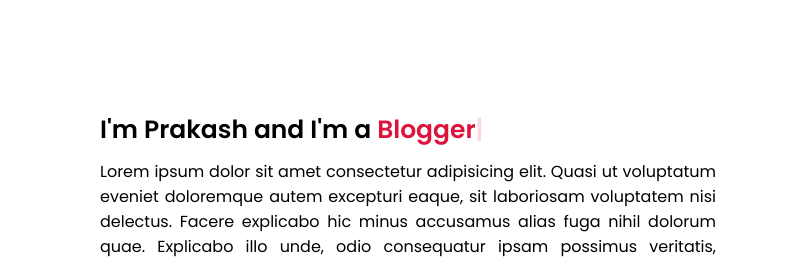
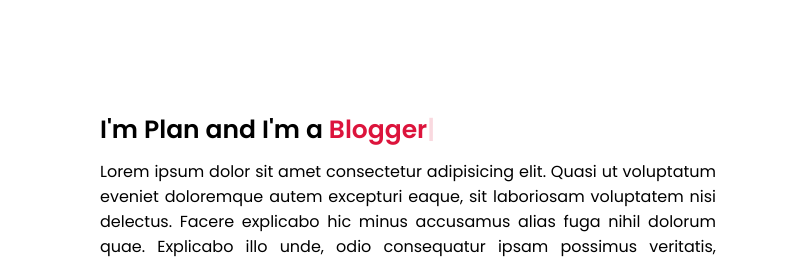
Before and after one commit to ghimiretravels/puspaghimire.com.np, a plain HTML site: page index.html in a window 1280 px wide. Shown: the part 970-1233 px from the top of the page, 484-1280 px from the left. Drawn offline with nearby package versions, Linux system fonts and the light colour scheme.

Commit message:
Update index.html

```diff
--- a/index.html
+++ b/index.html
@@ -56,7 +56,7 @@
                     <img src="images/profile-1.jpeg" alt="">
                 </div>
                 <div class="column right">
-                    <div class="text">I'm Prakash and I'm a <span class="typing-2"></span></div>
+                    <div class="text">I'm Plan and I'm a <span class="typing-2"></span></div>
                     <p>Lorem ipsum dolor sit amet consectetur adipisicing elit. Quasi ut voluptatum eveniet doloremque autem excepturi eaque, sit laboriosam voluptatem nisi delectus. Facere explicabo hic minus accusamus alias fuga nihil dolorum quae. Explicabo illo unde, odio consequatur ipsam possimus veritatis, placeat, ab molestiae velit inventore exercitationem consequuntur blanditiis omnis beatae. Dolor iste excepturi ratione soluta quas culpa voluptatum repudiandae harum non.</p>
                     <a href="#">Download CV</a>
                 </div>
```
